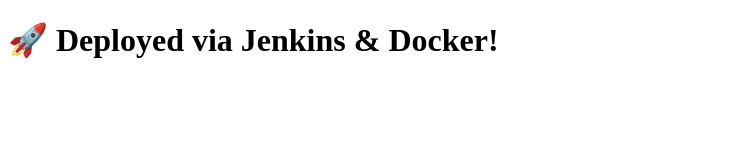
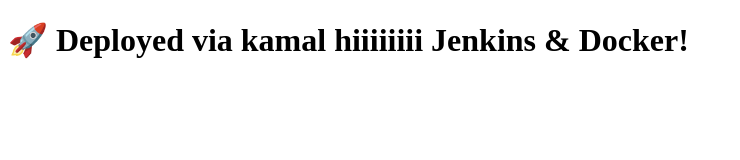
Before and after one commit to kamalanathan-22/demo-project-for-docker, a plain HTML site: page index.html in a window 1280 px wide. Shown: the whole page, without its empty margins (0-740 px from the left). Drawn offline with Linux system fonts and the light colour scheme.

Commit message:
Update index.html

```diff
--- a/index.html
+++ b/index.html
@@ -4,6 +4,6 @@
   <title>Hello from Docker</title>
 </head>
 <body>
-  <h1>🚀 Deployed via Jenkins & Docker!</h1>
+  <h1>🚀 Deployed via kamal hiiiiiiii Jenkins & Docker!</h1>
 </body>
 </html>
```
